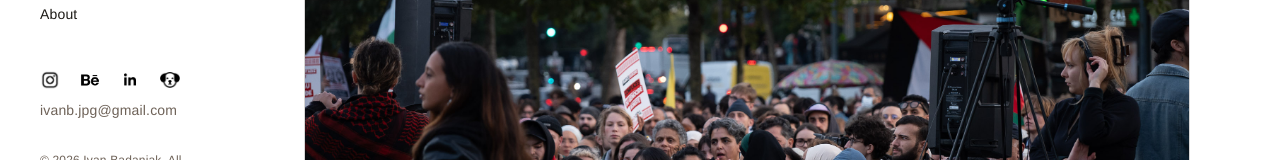
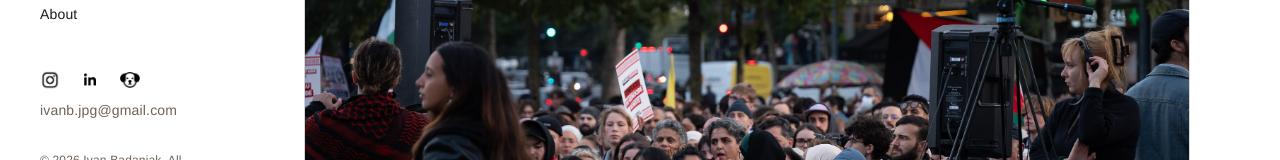
Before and after one commit to ibjak/Photography_Portfolio, a Next.js app: page / in a window 1280 px wide. Shown: the part 260-420 px from the top of the page. Built offline with nearby package versions, Linux system fonts and the light colour scheme.

Commit message:
Update page.tsx

```diff
--- a/src/app/page.tsx
+++ b/src/app/page.tsx
@@ -287,11 +287,6 @@ const presences = [
     name: "Instagram",
     href: "https://www.instagram.com/ivan.jpg111/",
     iconSrc: "/social-icons/instagram.png",
-  },
-  {
-    name: "Behance",
-    href: "https://www.behance.net/ivanbadanjak",
-    iconSrc: "/social-icons/behance.png",
   },
   {
     name: "LinkedIn",
```
